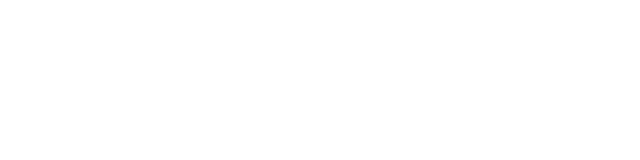
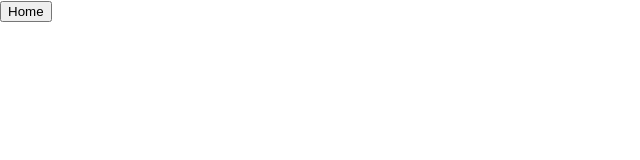
Before and after one commit to victorjunior95/sd-08-project-trivia-react-redux, a React (Create React App) app: page /ranking in a window 1280 px wide. Shown: the top 160 px of the page, without its empty margins (0-640 px from the left). Built offline with nearby package versions, Linux system fonts and the light colour scheme.

Commit message:
Requisito 18 Concluido

```diff
--- a/src/pages/Ranking.jsx
+++ b/src/pages/Ranking.jsx
@@ -1,9 +1,21 @@
 import React, { Component } from 'react';
+import { Link } from 'react-router-dom';
 
 class Ranking extends Component {
   render() {
     return (
-      <title data-testid="ranking-title">Ranking</title>
+      <section>
+        <title data-testid="ranking-title">Ranking</title>
+        <Link to="/">
+          <button
+            type="button"
+            data-testid="btn-go-home"
+          >
+            Home
+          </button>
+        </Link>
+      </section>
+
     );
   }
 }
```
Also changed, not shown: 1 other file (tests, documents, lock files or other folders).
